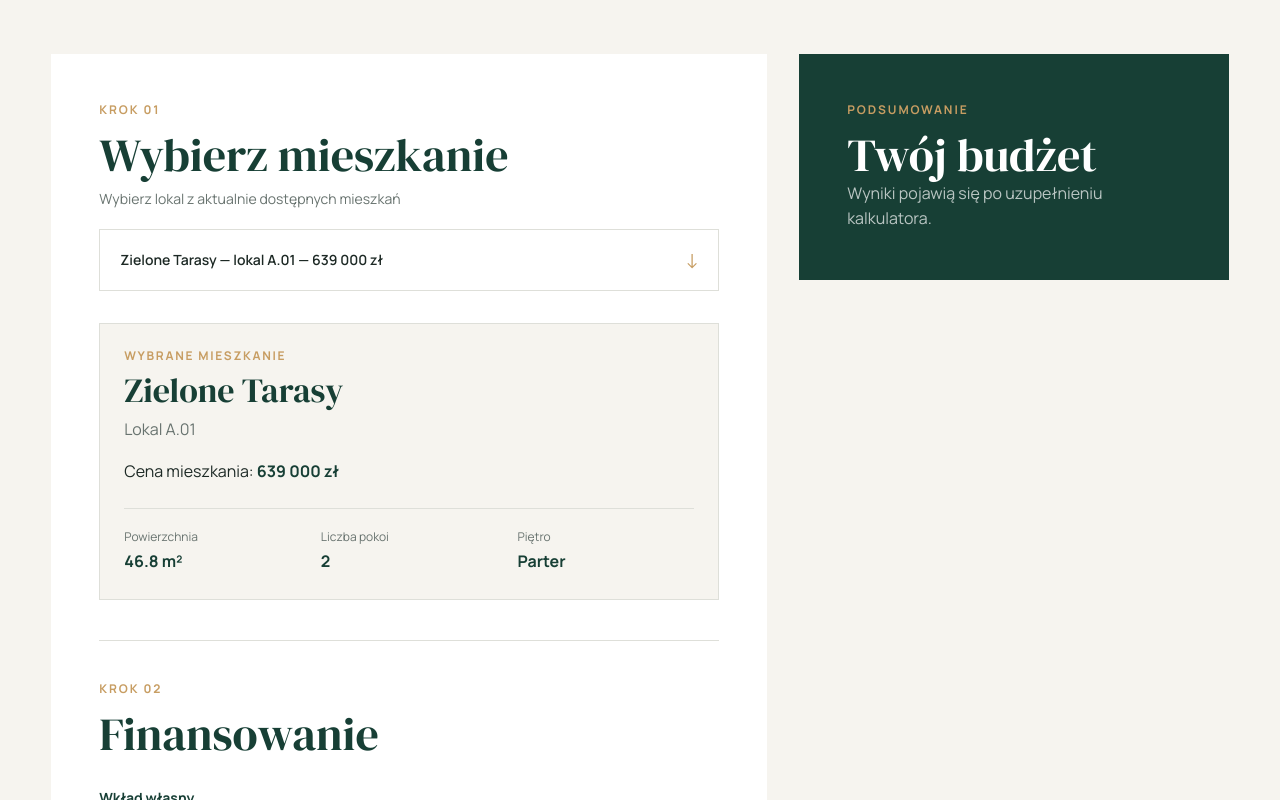
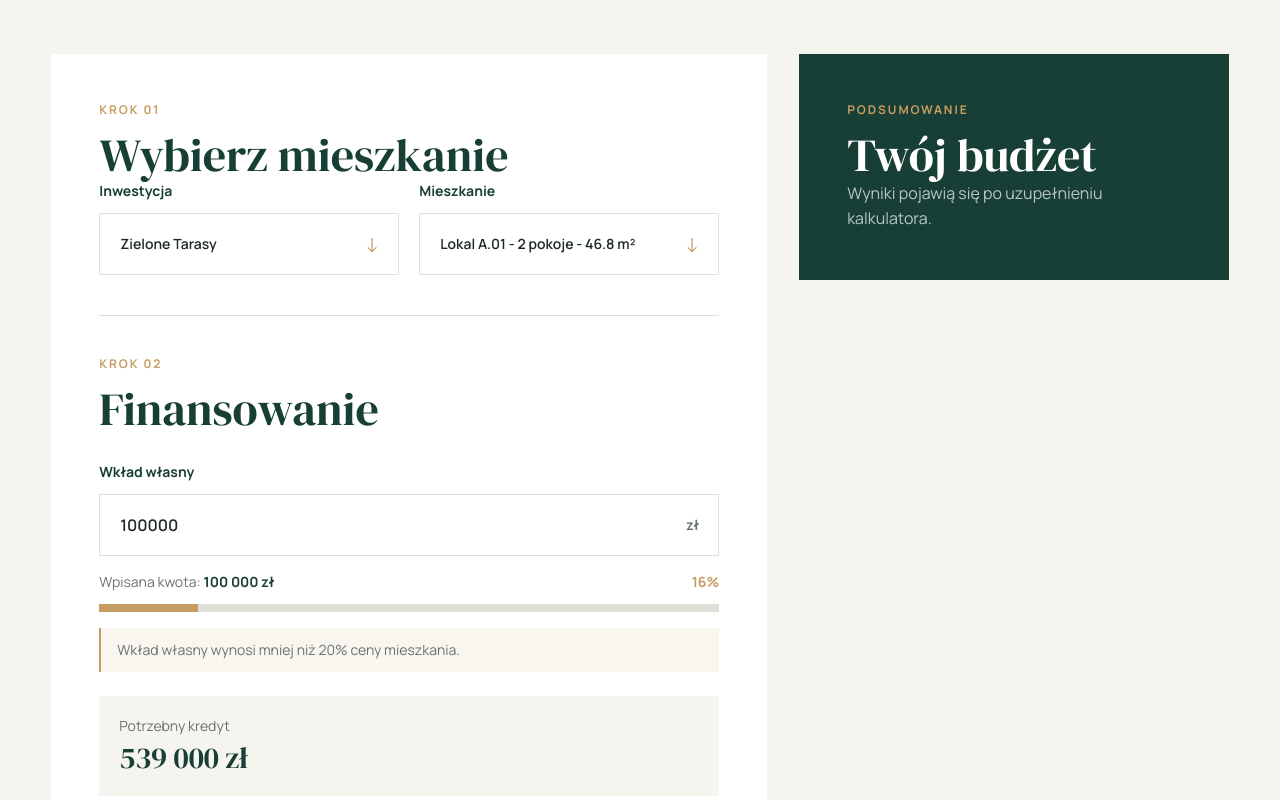
Before and after one commit to natalkakielbicka-coder/real-estate, a Vue app: page /kalkulator-kosztow-zakupu in a window 1280 px wide. Shown: the part 565-1365 px from the top of the page. Built offline with nearby package versions, Linux system fonts and the light colour scheme.

Commit message:
Add investment-based apartment filtering

```diff
--- a/src/views/PurchaseCalculatorView.vue
+++ b/src/views/PurchaseCalculatorView.vue
@@ -12,7 +12,29 @@
   return apartment.status === 'available'
 })
 
+const availableInvestments = [
+  ...new Set(
+    availableApartments.map((apartment) => {
+      return apartment.investment
+    })
+  )
+]
+
 const firstAvailableApartment = availableApartments[0]
+const selectedInvestment = ref(availableInvestments[0])
+
+const apartmentsFromSelectedInvestment = computed(() => {
+  return availableApartments.filter((apartment) => {
+    return apartment.investment === selectedInvestment.value
+  })
+})
+
+const handleInvestmentChange = () => {
+  const firstApartment = apartmentsFromSelectedInvestment.value[0]
+
+  selectedApartmentId.value = firstApartment.id
+}
+
 const selectedApartmentId = ref(firstAvailableApartment.id)
 const ownContribution = ref(100000)
 const finishingCostPerMeter = ref(2500)
@@ -66,7 +88,7 @@
 }
 
 const selectedApartment = computed(() => {
-  return availableApartments.find((apartment) => {
+  return apartmentsFromSelectedInvestment.value.find((apartment) => {
     return apartment.id === selectedApartmentId.value
   })
 })
@@ -133,27 +155,29 @@
           <h2 class="text-[clamp(30px,4vw,46px)]">Wybierz mieszkanie</h2>
 
           <div>
+            <div class="grid gap-5 sm:grid-cols-2">
+              <!-- Wybór inwestycji -->
               <div>
                 <label
-                for="apartment"
-                class="mb-5 mt-2 block text-sm text-muted"
+                  for="investment"
+                  class="mb-3 block text-sm font-bold text-brand"
                 >
-                Wybierz lokal z aktualnie dostępnych mieszkań
+                  Inwestycja
                 </label>
 
                 <div class="relative">
                   <select
-                  id="apartment"
-                  v-model="selectedApartmentId"
+                    id="investment"
+                    v-model="selectedInvestment"
+                    @change="handleInvestmentChange"
                     class="min-h-[62px] w-full appearance-none border border-line bg-panel py-3 pr-14 pl-5 text-sm font-semibold text-[var(--color-text)] transition-colors outline-none hover:border-gold focus:border-gold"
                   >
                     <option
-                    v-for="apartment in availableApartments"
-                    :key="apartment.id"
-                    :value="apartment.id"
+                      v-for="investment in availableInvestments"
+                      :key="investment"
+                      :value="investment"
                     >
-                    {{ apartment.investment }} — lokal {{ apartment.number }} —
-                    {{ formatPrice(apartment.price) }} zł
+                      {{ investment }}
                     </option>
                   </select>
 
@@ -166,62 +190,39 @@
                 </div>
               </div>
 
-            <div
-              v-if="selectedApartment"
-              class="mt-8 border border-line bg-page p-6"
+              <!-- Wybór mieszkania -->
+              <div>
+                <label
+                  for="apartment"
+                  class="mb-3 block text-sm font-bold text-brand"
                 >
-              <p
-                class="mb-2 text-xs font-bold tracking-[0.14em] text-gold uppercase"
+                  Mieszkanie
+                </label>
+
+                <div class="relative">
+                  <select
+                    id="apartment"
+                    v-model="selectedApartmentId"
+                    class="min-h-[62px] w-full appearance-none border border-line bg-panel py-3 pr-14 pl-5 text-sm font-semibold text-[var(--color-text)] transition-colors outline-none hover:border-gold focus:border-gold"
                   >
-                Wybrane mieszkanie
-              </p>
+                    <option
+                      v-for="apartment in apartmentsFromSelectedInvestment"
+                      :key="apartment.id"
+                      :value="apartment.id"
+                    >
+                      Lokal {{ apartment.number }} -
+                      {{ apartment.rooms }} pokoje - {{ apartment.area }} m²
+                    </option>
+                  </select>
 
-              <h3 class="mb-2">
-                {{ selectedApartment.investment }}
-              </h3>
-
-              <p class="mb-4 text-muted">
-                Lokal {{ selectedApartment.number }}
-              </p>
-
-              <p class="mb-0">
-                Cena mieszkania:
-                <strong class="text-brand">
-                  {{ formatPrice(selectedApartment.price) }} zł
-                </strong>
-              </p>
-
-              <dl
-                class="mt-6 grid grid-cols-2 gap-5 border-t border-line pt-5 sm:grid-cols-3"
+                  <span
+                    class="pointer-events-none absolute top-1/2 right-5 -translate-y-1/2 text-xl text-gold"
+                    aria-hidden="true"
                   >
-                <div>
-                  <dt class="mb-1 text-xs text-muted">Powierzchnia</dt>
-
-                  <dd class="m-0 font-bold text-brand">
-                    {{ selectedApartment.area }} m²
-                  </dd>
+                    ↓
+                  </span>
                 </div>
-
-                <div>
-                  <dt class="mb-1 text-xs text-muted">Liczba pokoi</dt>
-
-                  <dd class="m-0 font-bold text-brand">
-                    {{ selectedApartment.rooms }}
-                  </dd>
               </div>
-
-                <div>
-                  <dt class="mb-1 text-xs text-muted">Piętro</dt>
-
-                  <dd class="m-0 font-bold text-brand">
-                    {{
-                      selectedApartment.floor === 0
-                        ? 'Parter'
-                        : `${selectedApartment.floor}. piętro`
-                    }}
-                  </dd>
-                </div>
-              </dl>
             </div>
           </div>
 
```
Lines whose indentation alone changed are shown as unchanged.
